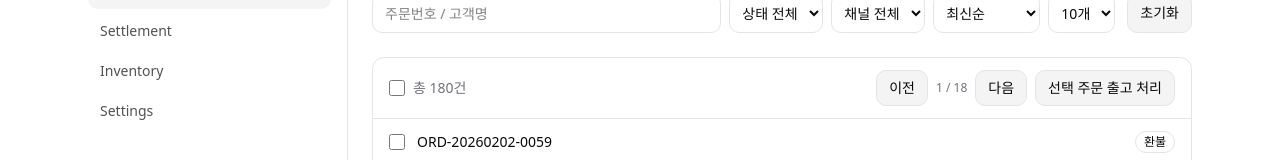
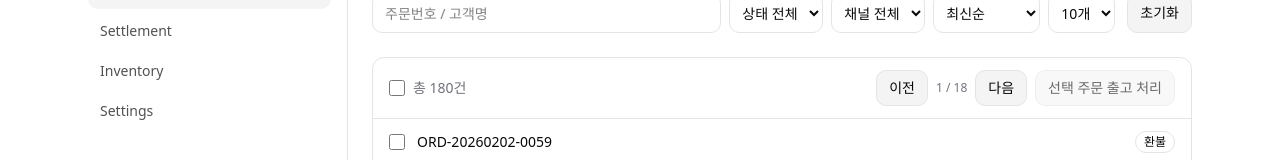
Before and after one commit to hayoungbuilds/storeops-admin, a Next.js app: page /orders in a window 1280 px wide. Shown: the part 163-323 px from the top of the page. Built offline with nearby package versions, Linux system fonts and the light colour scheme.

Commit message:
feat: add loading state for bulk action

```diff
--- a/src/app/(authed)/orders/page.tsx
+++ b/src/app/(authed)/orders/page.tsx
@@ -19,6 +19,8 @@ export default function OrdersPage() {
     const qDebounced = useDebouncedValue(qInput, 350);
 
     const [selectedIds, setSelectedIds] = useState<Set<string>>(new Set());
+
+    const [isBulkLoading, setIsBulkLoading] = useState(false);
 
     useEffect(() => {
         // 페이지/필터 바뀌면 선택 초기화
@@ -68,7 +70,9 @@ export default function OrdersPage() {
 
     const onBulkShip = async () => {
         const ids = Array.from(selectedIds);
-        if (ids.length === 0) return;
+        if (ids.length === 0 || isBulkLoading) return;
+
+        setIsBulkLoading(true);
 
         try {
             const res = await fetch('/api/orders/bulk', {
@@ -89,6 +93,8 @@ export default function OrdersPage() {
             refetch();
         } catch {
             toast.error('네트워크 오류가 발생했어요');
+        } finally {
+            setIsBulkLoading(false);
         }
     };
 
@@ -120,6 +126,7 @@ export default function OrdersPage() {
 
                     <select
                         className="h-10 rounded-md border bg-background px-2 text-sm"
+                        disabled={isBulkLoading}
                         value={state.status}
                         onChange={(e) => setQuery({ status: e.target.value })}
                     >
@@ -133,6 +140,7 @@ export default function OrdersPage() {
 
                     <select
                         className="h-10 rounded-md border bg-background px-2 text-sm"
+                        disabled={isBulkLoading}
                         value={state.channel}
                         onChange={(e) => setQuery({ channel: e.target.value })}
                     >
@@ -142,6 +150,7 @@ export default function OrdersPage() {
                     </select>
                     <select
                         className="h-10 rounded-md border bg-background px-2 text-sm"
+                        disabled={isBulkLoading}
                         value={state.sort}
                         onChange={(e) => setQuery({ sort: e.target.value })}
                     >
@@ -152,6 +161,7 @@ export default function OrdersPage() {
 
                     <select
                         className="h-10 rounded-md border bg-background px-2 text-sm"
+                        disabled={isBulkLoading}
                         value={state.pageSize}
                         onChange={(e) => setQuery({ pageSize: Number(e.target.value) })}
                     >
@@ -239,7 +249,7 @@ export default function OrdersPage() {
                             <div className="flex items-center gap-2">
                                 <button
                                     className="h-9 rounded-md border bg-muted px-3 text-sm"
-                                    disabled={qInput !== state.q || state.page <= 1}
+                                    disabled={isBulkLoading || qInput !== state.q || state.page <= 1}
                                     onClick={() => setQuery({ page: state.page - 1 })}
                                 >
                                     이전
@@ -249,7 +259,7 @@ export default function OrdersPage() {
                                 </span>
                                 <button
                                     className="h-9 rounded-md border bg-muted px-3 text-sm"
-                                    disabled={qInput !== state.q || state.page >= data.meta.totalPages}
+                                    disabled={isBulkLoading || qInput !== state.q || state.page >= data.meta.totalPages}
                                     onClick={() => setQuery({ page: state.page + 1 })}
                                 >
                                     다음
@@ -260,11 +270,11 @@ export default function OrdersPage() {
                                     )}
 
                                     <button
-                                        className="h-9 rounded-md border bg-muted px-3 text-sm"
-                                        disabled={selectedIds.size === 0}
+                                        className="h-9 rounded-md border bg-muted px-3 text-sm disabled:opacity-60"
+                                        disabled={selectedIds.size === 0 || isBulkLoading}
                                         onClick={onBulkShip}
                                     >
-                                        선택 주문 출고 처리
+                                        {isBulkLoading ? '처리 중...' : '선택 주문 출고 처리'}
                                     </button>
                                 </div>
                             </div>
@@ -284,6 +294,7 @@ export default function OrdersPage() {
                                         <div className="flex items-center gap-3">
                                             <input
                                                 type="checkbox"
+                                                disabled={isBulkLoading}
                                                 checked={selectedIds.has(o.id)}
                                                 onChange={() => toggleOne(o.id)}
                                                 onClick={(e) => e.stopPropagation()}
```
